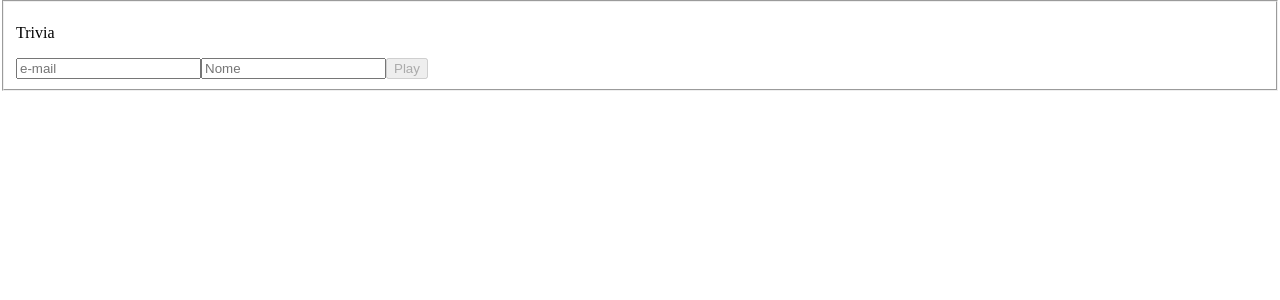
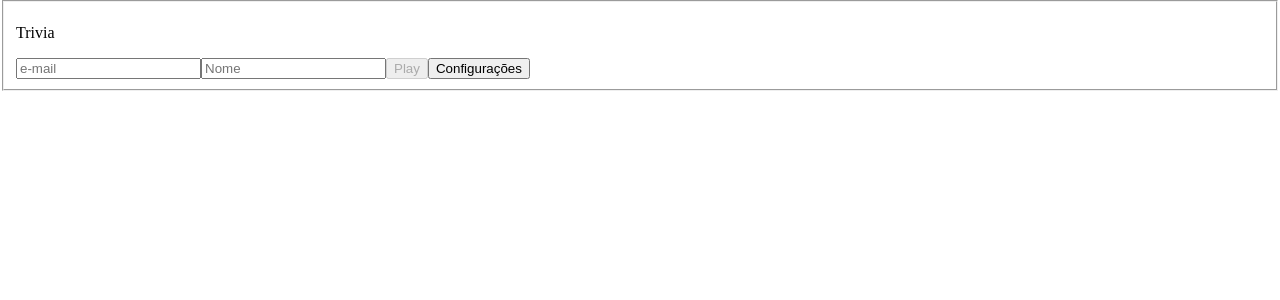
Before and after one commit to kadraknb/trivia, a React (Create React App) app: page / in a window 1280 px wide. Shown: the top 300 px of the page. Built offline with nearby package versions, Linux system fonts and the light colour scheme.

Commit message:
req 03 - ok?

```diff
--- a/src/App.js
+++ b/src/App.js
@@ -8,10 +8,12 @@ import './App.css';
 
 import Login from './pages/Login';
 import Game from './pages/Game';
+import Settings from './pages/Settings';
 
 export default function App() {
   return (
     <Switch>
+      <Route path="/settings" exact component={ Settings } />
       <Route path="/game" exact component={ Game } />
       <Route path="/" exact component={ Login } />
     </Switch>
--- a/src/pages/Login.js
+++ b/src/pages/Login.js
@@ -34,6 +34,11 @@ class Login extends React.Component {
     const { dispatchPersonalData, history } = this.props;
     dispatchPersonalData(this.state);
     history.push('/game');
+  }
+
+  btnSettings = () => {
+    const { history } = this.props;
+    history.push('/settings');
   }
 
   handleChange = ({ target }) => {
@@ -77,6 +82,15 @@ class Login extends React.Component {
           >
             Play
           </button>
+          <button
+            type="button"
+            className="loginForm btn btn-light"
+            data-testid="btn-settings"
+            value="Configurações"
+            onClick={ this.handleSubmit }
+          >
+            Configurações
+          </button>
         </fieldset>
       </form>
     );
--- /dev/null
+++ b/src/pages/Settings.js
@@ -0,0 +1,11 @@
+import React from 'react';
+
+class Settings extends React.Component {
+  render() {
+    return (
+      <p>Settings</p>
+    );
+  }
+}
+
+export default Settings;
```
